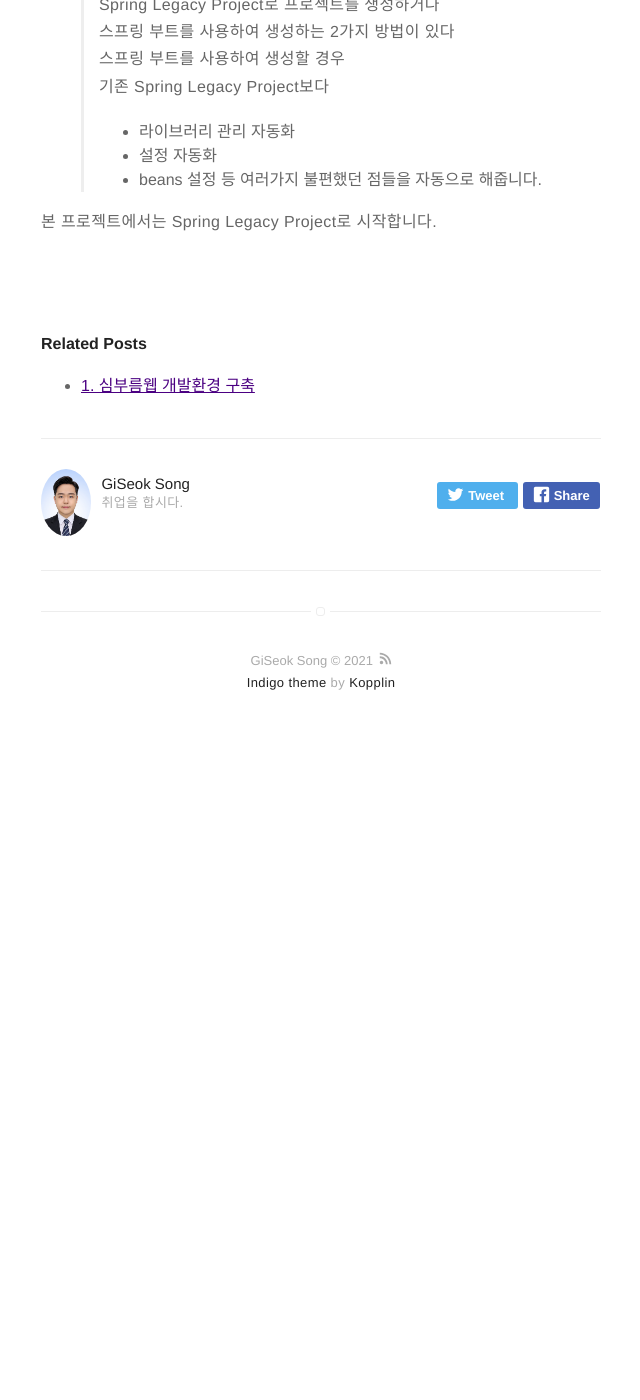
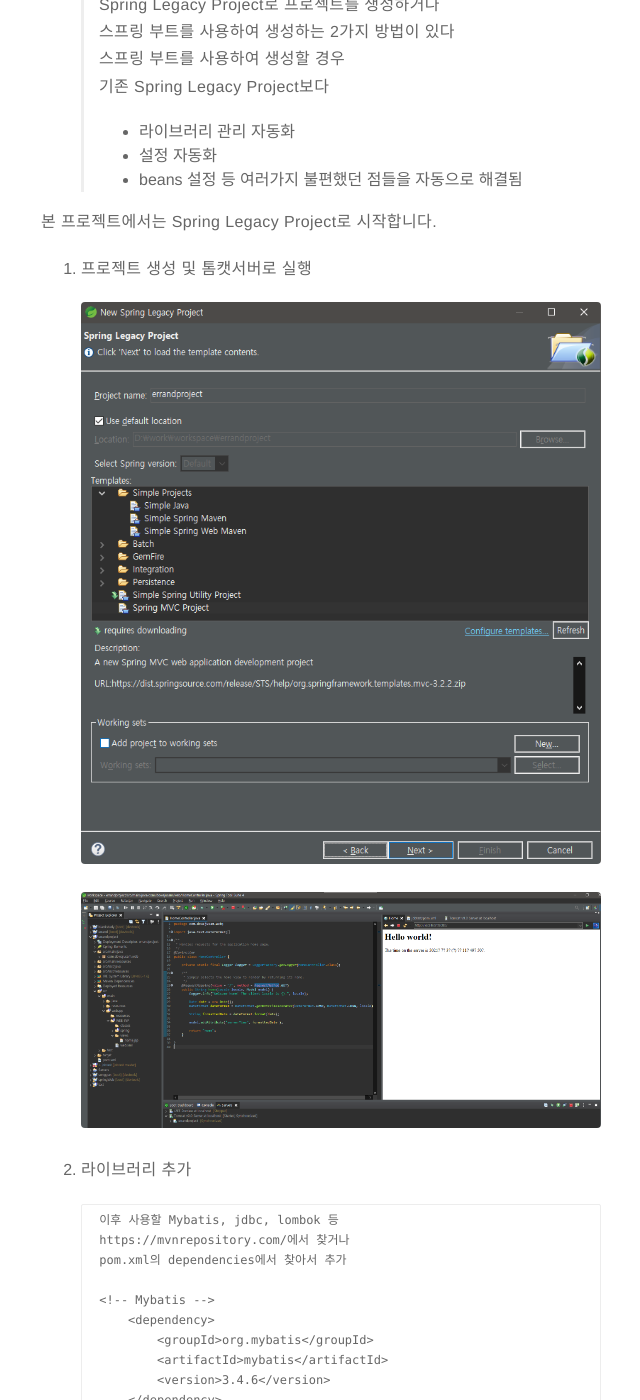
Before and after one commit to Song014/Song014.github.io, a Jekyll site: the page built from _posts/2021-07-13-ErrandProject.md, in a window 1280 px wide and 1400 px high, scrolled down 591 px. Shown: the whole window, without its empty margins (319-959 px from the left). Built offline with Jekyll 4.4.1, drawn with Linux system fonts in a browser that asks for light colours; before the commit the page ends 1346 px from its top, so only the background shows below that; some of the changed text lies outside the part shown.

Commit message:
update Contents
update img & Contents

````diff
--- a/_posts/2021-07-13-ErrandProject.md
+++ b/_posts/2021-07-13-ErrandProject.md
@@ -25,6 +25,41 @@ externalLink: false
 >   기존 Spring Legacy Project보다
 >   - 라이브러리 관리 자동화
 >   - 설정 자동화
->   - beans 설정 등 여러가지 불편했던 점들을 자동으로 해줍니다.
+>   - beans 설정 등 여러가지 불편했던 점들을 자동으로 해결됨
 
 본 프로젝트에서는 Spring Legacy Project로 시작합니다.
+
+1. 프로젝트 생성 및 톰캣서버로 실행
+
+    ![프로젝트 생성 사진](../assets/images/프로젝트생성.png)
+
+    ![완성](../assets/images/완성.png)
+
+2. 라이브러리 추가
+
+    ```
+    이후 사용할 Mybatis, jdbc, lombok 등
+    https://mvnrepository.com/에서 찾거나
+    pom.xml의 dependencies에서 찾아서 추가
+
+    <!-- Mybatis -->
+		<dependency>
+			<groupId>org.mybatis</groupId>
+			<artifactId>mybatis</artifactId>
+			<version>3.4.6</version>
+		</dependency>
+
+		<!-- Mybatis-Spring -->
+		<dependency>
+			<groupId>org.mybatis</groupId>
+			<artifactId>mybatis-spring</artifactId>
+			<version>1.3.0</version>
+		</dependency>
+
+		<!-- spring-jdbc 추가 -->
+		<dependency>
+			<groupId>org.springframework</groupId>
+			<artifactId>spring-jdbc</artifactId>
+			<version>${org.springframework-version}</version>
+		</dependency>
+    ```
````
Also changed, not shown: assets/images/완성.png (added), assets/images/프로젝트생성.png (added).
